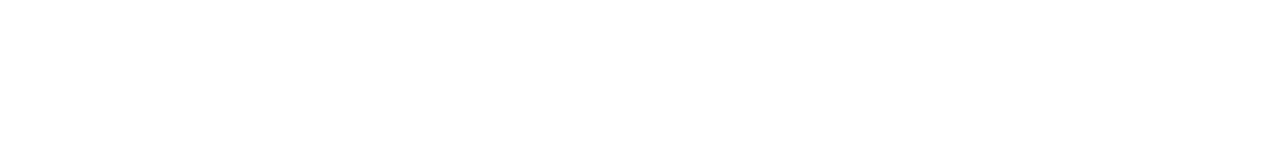
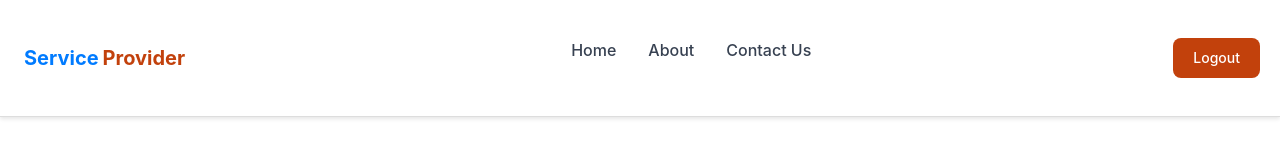
Before and after one commit to Aadil-Raja/Database-Project, a React (Vite) app in the folder Frontend/: page /service-provider-form in a window 1280 px wide. Shown: the top 167 px of the page. Built offline with nearby package versions, Linux system fonts and the light colour scheme; no server answers.

Commit message:
Added a separate header for logout (non funtional)

```diff
--- a/Frontend/src/Layout.jsx
+++ b/Frontend/src/Layout.jsx
@@ -1,18 +1,46 @@
 import React from "react";
 import { Outlet, useLocation } from "react-router-dom";
 import Header from "./components/Header/Header";
+import HeaderLogout from "./components/Header(logout)/Header(logout)"; // Importing Header(logout)
 import Footer from "./components/Footer/Footer";
 
 function Layout() {
     const location = useLocation();
-    const hideHeader = ["/register", "/sp", "/client","/login","/Requests","/forgotpassword" ,"/resetPassword","/service-provider-form"].includes(location.pathname);
-    const hideFooter = ["/register", "/sp", "/client","/login","/ServicePage","/Requests","/forgotpassword","/resetPassword","/service-provider-form"].includes(location.pathname);
+
+    // Conditions to hide the regular header (e.g., for login/register pages)
+    const hideRegularHeader = [
+        "/register",
+        "/sp",
+        "/client",
+        "/login",
+        "/Requests",
+        "/forgotpassword",
+        "/resetPassword",
+        "/service-provider-form"
+    ].includes(location.pathname);
+
+    // Conditions to hide the logout header (e.g., for Home, About, and Contact)
+    const hideLogoutHeader = ["/","/About","/Contact", "/login", "/register","/forgotpassword","/resetPassword","/contact"].includes(location.pathname);
+
+    // Conditions to hide the footer
+    const hideFooter = [
+        "/register",
+        "/sp",
+        "/client",
+        "/login",
+        "/ServicePage",
+        "/Requests",
+        "/forgotpassword",
+        "/resetPassword",
+        "/service-provider-form"
+    ].includes(location.pathname);
 
     return (
         <>
-            {!hideHeader && <Header />}
+            {!hideLogoutHeader && <HeaderLogout />} {/* Show HeaderLogout if not hiding either */}
+            {!hideRegularHeader && hideLogoutHeader && <Header />} {/* Show the original Header */}
             <Outlet />
-            {!hideFooter && <Footer/>}
+            {!hideFooter && <Footer />}
         </>
     );
 }
--- /dev/null
+++ b/Frontend/src/components/Header(logout)/Header(logout).css
@@ -0,0 +1,85 @@
+.header {
+    @apply fixed top-0 left-0 right-0 z-30 w-full bg-white shadow-md;
+}
+
+.nav {
+    @apply bg-white border-gray-200 px-4 lg:px-3 py-2.5;
+}
+
+.nav-container {
+    @apply flex flex-wrap justify-between items-center w-full max-w-screen-xl mx-auto;
+}
+
+.logo {
+    @apply flex items-center;
+}
+
+.logo-text {
+    @apply font-bold text-xl;
+}
+
+.logo-highlight {
+    @apply ml-1 text-orange-700;
+}
+
+.auth-links {
+    @apply flex items-center lg:order-2;
+}
+
+.logout-link {
+    @apply text-white bg-orange-700 hover:bg-orange-800 focus:ring-4 focus:ring-orange-300 font-medium rounded-lg text-sm px-4 lg:px-5 py-2 lg:py-2.5 mr-2 focus:outline-none;
+}
+
+.menu {
+    @apply hidden justify-between items-center w-full lg:flex lg:w-auto lg:order-1;
+}
+
+.menu-list {
+    @apply flex flex-col mt-4 font-medium lg:flex-row lg:space-x-8 lg:mt-0;
+}
+
+.menu-item {
+    @apply block py-2 pr-4 pl-3 duration-200 items-center justify-between border-b border-gray-100 hover:bg-gray-50 lg:hover:bg-transparent lg:border-0 lg:p-0;
+}
+
+.menu-item.active {
+    @apply text-orange-700;
+}
+
+.menu-item:not(.active) {
+    @apply text-gray-700 hover:text-orange-700;
+}
+
+/* Profile Menu */
+.profile-menu {
+    @apply relative;
+}
+
+.profile-button {
+    @apply flex items-center justify-center p-1 border rounded-full border-gray-300 cursor-pointer;
+}
+
+.profile-pic {
+    @apply w-8 h-8 rounded-full;
+}
+
+.profile-options {
+    @apply absolute right-0 mt-2 w-48 bg-white border border-gray-300 rounded-lg shadow-lg hidden group-hover:block;
+}
+
+.profile-options a {
+    @apply block px-4 py-2 text-gray-700 hover:bg-gray-100;
+}
+
+/* Search Bar Styling */
+.search-bar-container {
+    @apply flex items-center border rounded-full bg-gray-100 p-1;
+}
+
+.search-bar-input {
+    @apply bg-transparent outline-none pl-2 pr-2 py-1 w-full;
+}
+
+.search-bar-button {
+    @apply  text-white rounded-full p-2;
+}
--- /dev/null
+++ b/Frontend/src/components/Header(logout)/Header(logout).jsx
@@ -0,0 +1,84 @@
+import React from "react";
+import { Link, NavLink, useLocation } from "react-router-dom";
+import "./Header(logout).css";
+import prof from "./prof.jpg";  // Importing the profile image
+import search from "./search.png";  // Importing the search icon
+
+export default function Header() {
+    const location = useLocation();
+    const isServicePage = location.pathname === "/ServicePage";
+
+    return (
+        <header className="header">
+            <nav className="nav">
+                <div className="nav-container">
+                    {/* Logo Section */}
+                    <Link to="/" className="logo">
+                        <span className="logo-text">
+                            Service<span className="logo-highlight">Provider</span>
+                        </span>
+                    </Link>
+
+                    {/* Search Bar for Service Page */}
+                    {isServicePage && (
+                        <div className="service-page-header">
+                            <div className="search-bar-container">
+                                <input type="text" placeholder="What service are you looking for today?" className="search-bar-input" />
+                                <button className="search-bar-button">
+                                    {/* Use the imported search icon */}
+                                    <img src={search} alt="Search" className="h-4 w-4" />
+                                </button>
+                            </div>
+                            <Link to="/add-request" className="add-request-button">
+                                Add Request
+                            </Link>
+                            <div className="profile-menu group relative">
+                            <button className="profile-button">
+                                {/* Use the imported profile image */}
+                                <img src={prof} alt="Profile" className="profile-pic" />
+                            </button>
+                            <div className="profile-options hidden group-hover:block">
+                                <Link to="/history">History</Link>
+                                <Link to="/pending-requests">Pending Requests</Link>
+                                <Link to="/chats">Chats</Link>
+                                <Link to="/logout">Logout</Link>
+                            </div>
+                        </div>
+
+                        </div>
+                    )}
+
+                    {/* Default Links when not on Service Page */}
+                    {!isServicePage && (
+                        <>
+                            <div className="auth-links">
+                                <Link to="/logout" className="logout-link">
+                                    Logout
+                                </Link>
+                            </div>
+                            <div className="menu" id="mobile-menu-2">
+                                <ul className="menu-list">
+                                    <li>
+                                        <NavLink to="/" className={({ isActive }) => (isActive ? "menu-item active" : "menu-item")}>
+                                            Home
+                                        </NavLink>
+                                    </li>
+                                    <li>
+                                        <NavLink to="/About" className={({ isActive }) => (isActive ? "menu-item active" : "menu-item")}>
+                                            About
+                                        </NavLink>
+                                    </li>
+                                    <li>
+                                        <NavLink to="/Contact" className={({ isActive }) => (isActive ? "menu-item active" : "menu-item")}>
+                                            Contact Us
+                                        </NavLink>
+                                    </li>
+                                </ul>
+                            </div>
+                        </>
+                    )}
+                </div>
+            </nav>
+        </header>
+    );
+}
```
Also changed, not shown: Frontend/src/components/Header(logout)/prof.jpg (added), Frontend/src/components/Header(logout)/search.png (added).
